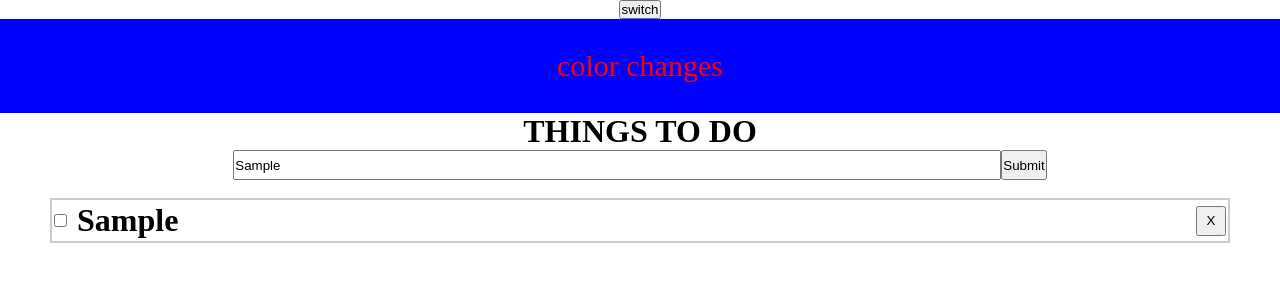
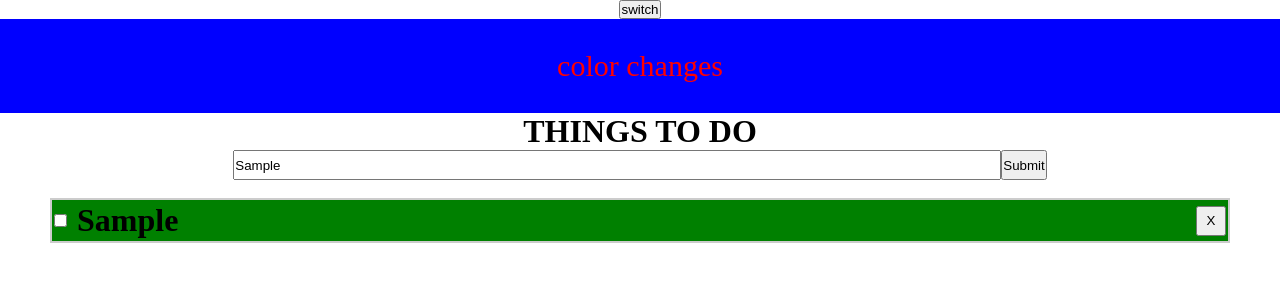
Before and after one commit to SsimbwaJoshua/todo-list, a React (Create React App) app: page / in a window 1280 px wide. Both pictures are taken after typing "Sample" into the empty fields and a click on the input 1023 px from the left and 165 px from the top of the page. Shown: the top 300 px of the page. Built offline with nearby package versions, Linux system fonts and the light colour scheme.

Commit message:
after adding is complete

```diff
--- a/src/componets/TodoList.js
+++ b/src/componets/TodoList.js
@@ -3,6 +3,33 @@ import React from "react";
 import { v4 as uuidv4 } from "uuid";
 
 export const TodoList = () => {
+  /////////////////////////////////////////////////////////////
+  //code to be updated with use Effect
+  const style1 = {
+    display: "flex",
+    justifyContent: "space-between",
+    alignItems: "center",
+    margin: "0 50px ",
+
+    backgroundColor: "red",
+    border: "2px solid #ccc",
+    padding: "2px",
+  };
+
+  const style2 = {
+    display: "flex",
+    justifyContent: "space-between",
+    alignItems: "center",
+    margin: "0 50px ",
+
+    border: "2px solid #ccc",
+    padding: "2px",
+
+    backgroundColor: "green",
+  };
+  //code to be updated with useEffect
+  //////////////////////////////////////////////////////////////
+
   const [message, setMessage] = useState("");
   const [list, setList] = useState([]);
 
@@ -22,6 +49,7 @@ export const TodoList = () => {
       {
         id: uuidv4(),
         text: message,
+        completed: false,
       },
     ];
     setList(newList);
@@ -35,6 +63,23 @@ export const TodoList = () => {
       if (task.id != id) return task;
     });
     setList(newList);
+  };
+
+  // completed task
+  const complete = () => {
+    const isComplete = list.map((task) => {
+      task.completed = !task.completed;
+
+      //////////////////////////////////
+      //cross checking code but unneccessary
+      if (task.completed === true) {
+        console.log("true");
+      } else {
+        console.log("false");
+      }
+      ////////////////////////////////////
+    });
+    return isComplete;
   };
 
   return (
@@ -54,20 +99,10 @@ export const TodoList = () => {
       {list.map((task, index) => {
         // return console.log(task);
         return (
-          <div
-            style={{
-              display: "flex",
-              justifyContent: "space-between",
-              alignItems: "center",
-              margin: "0 50px ",
-
-              border: "2px solid #ccc",
-              padding: "2px",
-            }}
-          >
+          <div key={index} style={task.complete ? style1 : style2}>
             <div style={{ display: "flex", gap: "10px" }}>
-              <input type="checkbox" />
-              <h1 key={index}>{task.text}</h1>
+              <input type="checkbox" onClick={complete} />
+              <h1>{task.text}</h1>
             </div>
             <button
               style={{ width: "30px", height: "30px" }}
```
